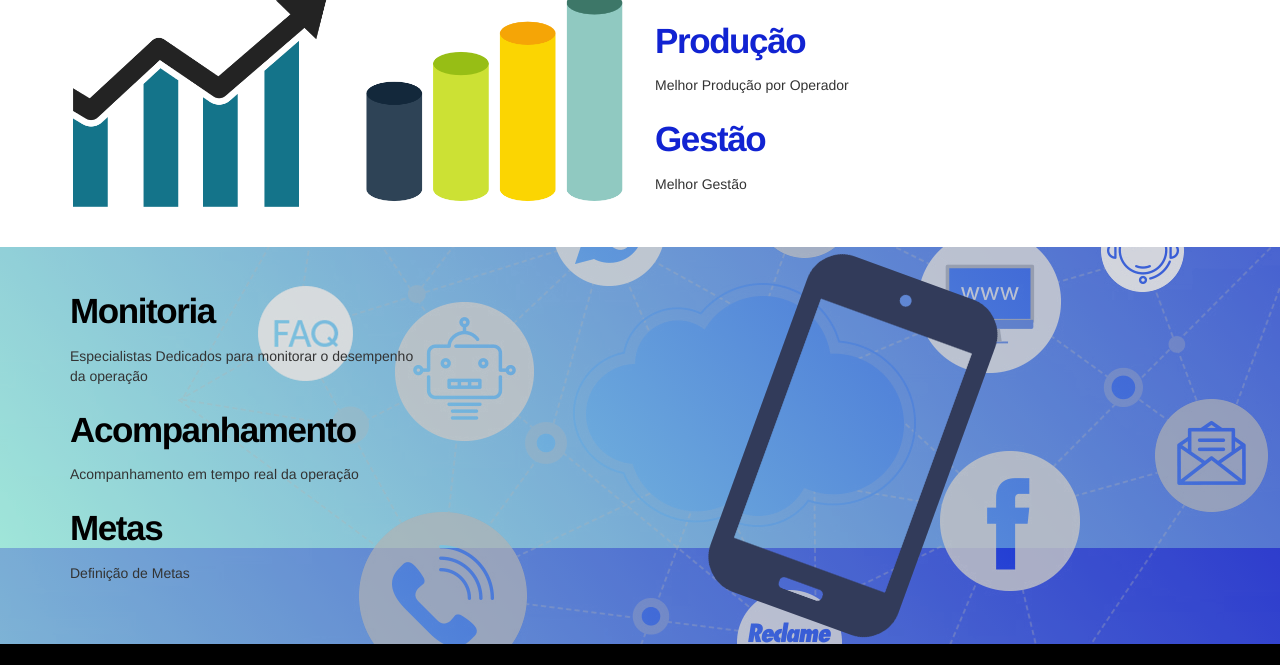
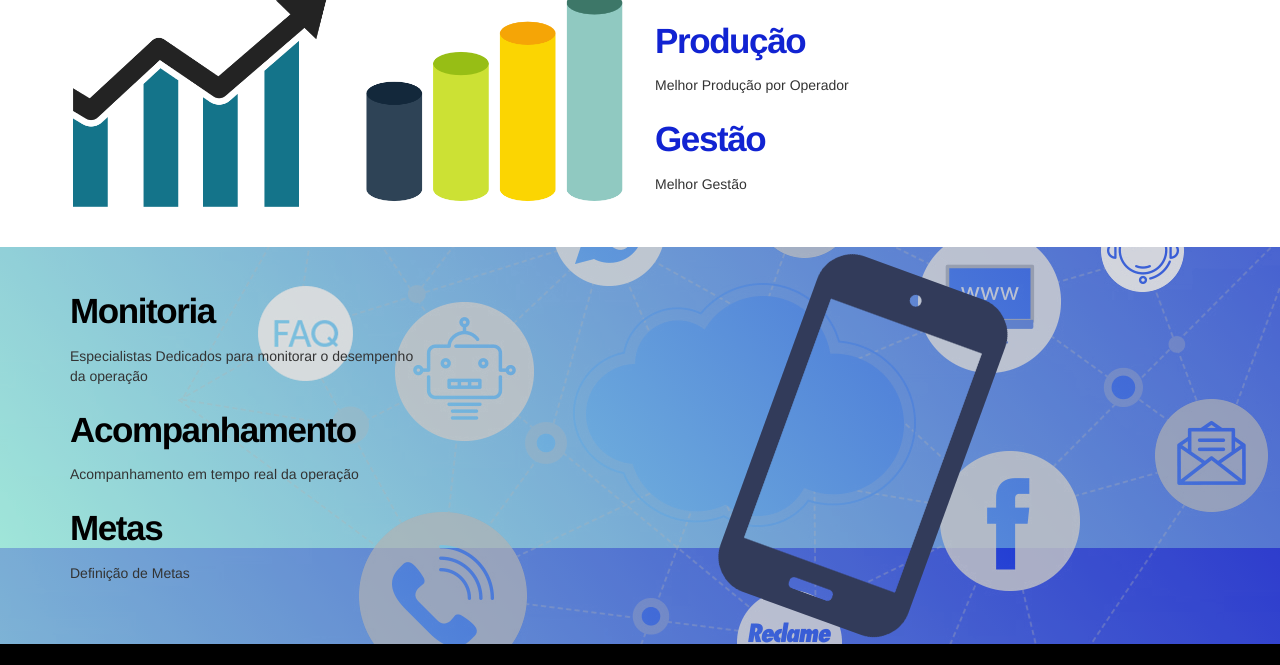
Before and after one commit to faellouress/dadosplanejados, a plain HTML site: page dados Planejados/projeto-inicial-dados-planejados/index.html in a window 1280 px wide. Shown: the part 1052-1717 px from the top of the page. Drawn offline with nearby package versions, Linux system fonts and the light colour scheme.

Commit message:
Update estilo.css

```diff
--- a/dados Planejados/projeto-inicial-dados-planejados/estilo.css
+++ b/dados Planejados/projeto-inicial-dados-planejados/estilo.css
@@ -144,9 +144,9 @@ h3{
 	 transform: rotate(20deg);
 	-ms-transform: rotate(20deg);
 	-webkit-transform: rotate(20deg);
-	margin-top: -30px
+	margin-top: -50px
 	padding: auto;
-	margin-left: 20px;
+	margin-left: 40px;
 }
 
 footer{
```
